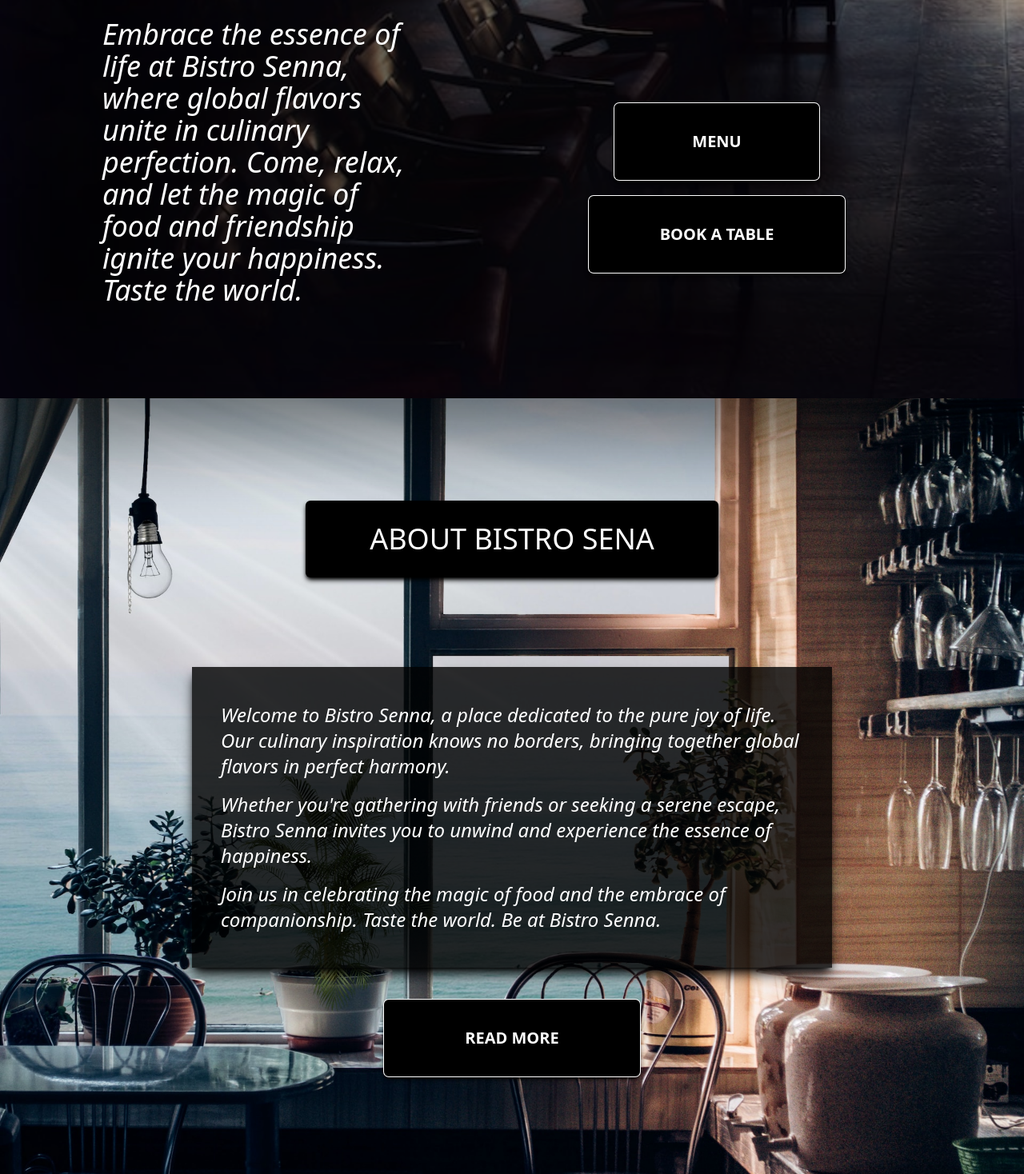
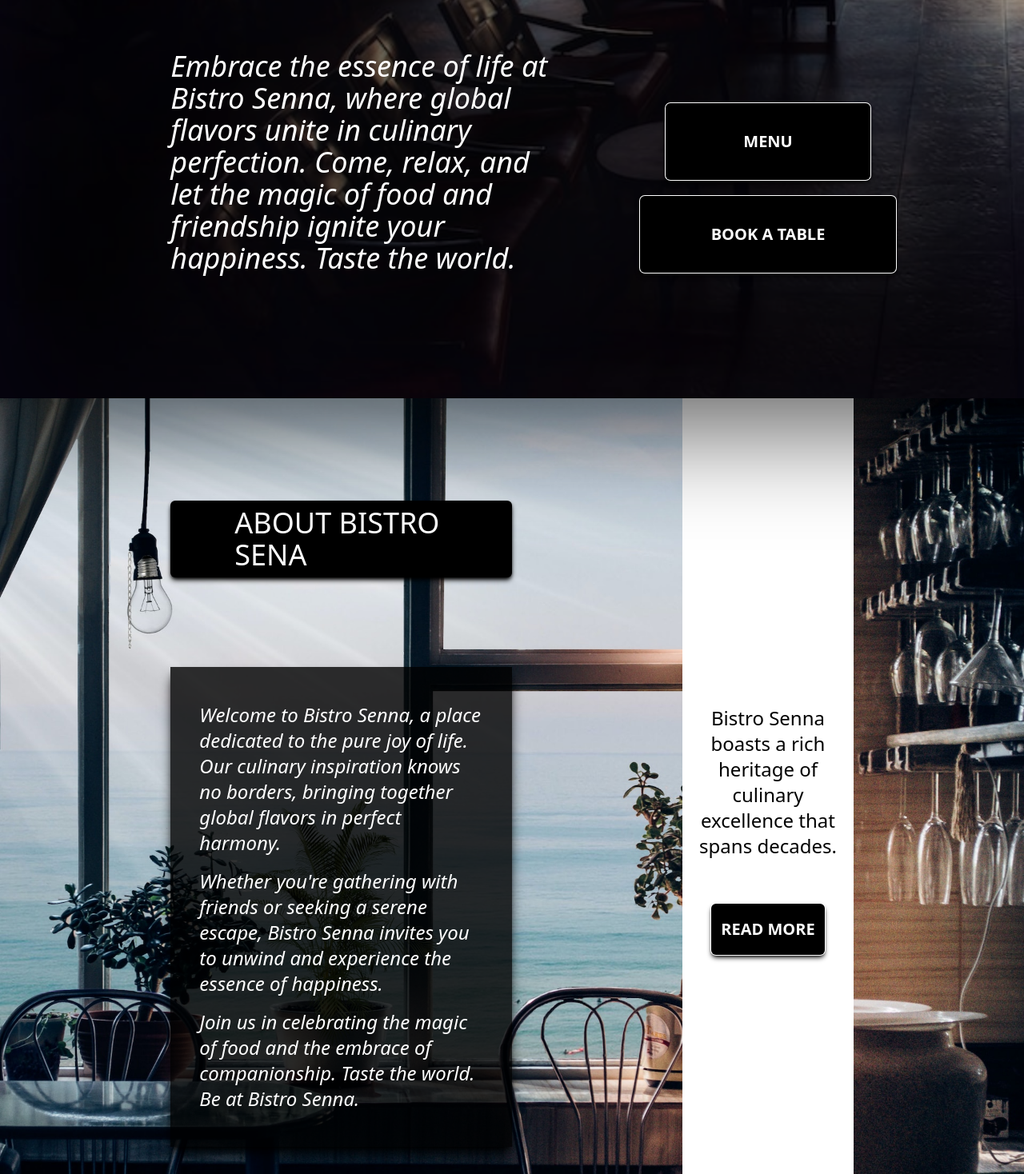
Before and after one commit to christophermorin/bistro_senca-v2, a Next.js app: page / in a window 1280 px wide. Shown: the part 302-1770 px from the top of the page at 80% size. Built offline with nearby package versions, Linux system fonts and the light colour scheme.

Commit message:
responsiveness

```diff
--- a/src/app/about/index.tsx
+++ b/src/app/about/index.tsx
@@ -1,16 +1,16 @@
 export function About() {
   return (
-    <div className="grid grid-cols-1 bg-about bg-no-repeat bg-cover bg-center md:bg-aboutLg md:grid-cols-6 md:px-24 md:py-32">
-      <div className="grid justify-center mt-11 lg:mt-0 md:col-span-6">
+    <div className="grid grid-cols-1 bg-about bg-no-repeat bg-cover bg-center md:bg-aboutLg md:grid-cols-6">
+      {/* <div className="md:flex flex-wrap md:justify-around md:col-span-6"> */}
+        <section className="md:col-span-2 md:col-start-2  md:py-32">
+      <div className="grid justify-center mt-11 lg:mt-0 md:col-span-3 md:col-start-2 md:justify-start">
         <div className="w-80 h-14 bg-black rounded-md shadow-md shadow-black  md:w-full md:h-24 md:px-20">
           <h1 className="flex justify-center items-center h-full text-white uppercase text-xl font-medium md:text-4xl">
             About Bistro Sena
           </h1>
         </div>
       </div>
-      <div className="md:flex flex-wrap md:justify-around md:col-span-6">
-        <section className="px-9">
-          <div className="grid grid-cols-1 bg-black/80 text-white italic font-thin gap-4 px-9 py-11 mt-28 mb-11 shadow-lg shadow-black md:mb-0 md:max-w-[50rem]  md:text-2xl">
+          <div className="grid grid-cols-1 bg-black/80 text-white italic font-thin gap-4 px-9 py-11 mt-28 mb-11 shadow-lg shadow-black md:mb-0 md:col-span-2  md:text-2xl">
             <p>
               Welcome to Bistro Senna, a place dedicated to the pure joy of life. Our culinary inspiration knows no borders, bringing together global flavors in perfect harmony.
             </p>
@@ -22,17 +22,17 @@ export function About() {
             </p>
           </div>
         </section>
-        <section className="grid grid-cols-1 justify-items-center items-end px-20 py-7 bg-white md:bg-inherit lg:py-0">
-          <div className="grid grid-cols-1 justify-items-center gap-5 md:gap-12">
-            <p className="text-center md:hidden md:text-white md:text-2xl md:w-80 md:mt-10">
+        <section className="grid grid-cols-1 justify-items-center items-end px-20 py-7 bg-white md:bg-white md:items-center md:col-start-5 md:col-span-1 md:p-0">
+          <div className="grid grid-cols-1 justify-items-center gap-5 md:gap-0 ">
+            <p className="text-center md:text-2xl md:row-start-2 md:text-black md:p-4">
               Bistro Senna boasts a rich heritage of culinary excellence that spans decades.
             </p>
-            <div className="flex justify-center items-center w-44 h-12 bg-black text-white font-semibold uppercase rounded-md shadow-md shadow-black ring-1 ring-white md:mt-10 md:h-24 md:w-80 md:text-xl">
+            <div className="flex justify-center items-center w-44 h-12 bg-black text-white font-semibold uppercase rounded-md shadow-md shadow-black ring-1 ring-white md:mt-10 md:h-16 md:w-2/3 md:text-xl md:row-start-3 cursor-pointer">
               Read More
             </div>
           </div>
         </section>
-      </div>
+      {/* </div> */}
     </div>
   );
 }
--- a/src/app/contact/index.tsx
+++ b/src/app/contact/index.tsx
@@ -75,7 +75,7 @@ export function Contact() {
         <p className="text-center w-2/3">
           Book your table now and embark on a culinary adventure that awaits your presence!
         </p>
-         <div className="flex justify-center items-center w-44 h-12 bg-black text-white font-semibold uppercase rounded-md shadow-md shadow-black md:h-24 md:w-80 md:text-xl">
+         <div className="flex justify-center items-center w-44 h-12 bg-black text-white font-semibold uppercase rounded-md shadow-md shadow-black md:h-24 md:w-80 md:text-xl cursor-pointer">
             Book A Table
           </div>
       </section>
--- a/src/app/footer/index.tsx
+++ b/src/app/footer/index.tsx
@@ -3,7 +3,7 @@ export function Footer () {
   return (
     <footer className="bg-black p-6 grid grid-cols-2 md:px-8 lg:px-36">
       <div className="flex items-center text-white font-semibold">
-        <ul className="flex flex-col gap-4 lg:flex-row md:gap-12">
+        <ul className="flex flex-col gap-4 lg:flex-row md:gap-12 [&>*]:cursor-pointer">
           <li>Home</li>
           <li>About</li>
           <li>Menu</li>
--- a/src/app/hero/index.tsx
+++ b/src/app/hero/index.tsx
@@ -3,8 +3,8 @@ export function Hero() {
     <main className="bg-hero h-full bg-no-repeat bg-cover bg-center pt-[42px] relative">
       <div className="bg-black/60 absolute h-full blur-3xl w-full z-10"></div>
       {/* <div className="grid grid-cols-1 grid-rows-3 md:grid-cols-2 md:grid-rows-6 z-20"> */}
-      <div className="grid grid-cols-1 h-full items-center z-20 md:grid-cols-2 lg:mx-32">
-      <section className="grid grid-cols-1 p-9 justify-items-center z-20 md:p-0 md:justify-items-start">
+      <div className="grid grid-cols-1 h-full items-center z-20 md:grid-cols-6">
+        <section className="grid grid-cols-1 p-9 justify-items-center z-20 md:col-start-2 md:col-end-5 md:p-0 md:justify-items-start">
           <div className="w-80 h-14 bg-black rounded-md md:w-96 md:h-32 md:bg-transparent">
             <h1 className="flex justify-center items-center h-full text-white text-3xl font-medium uppercase md:text-5xl md:justify-start">
               Bistro Sena
@@ -12,15 +12,17 @@ export function Hero() {
           </div>
           <div className="self-end md:w-3/4 md:mt-10">
             <p className="text-white italic font-thin text-center mt-12 md:text-4xl md:text-start md:font-extralight md:mt-0">
-            Embrace the essence of life at Bistro Senna, where global flavors unite in culinary perfection. Come, relax, and let the magic of food and friendship ignite your happiness. Taste the world.
+              Embrace the essence of life at Bistro Senna, where global flavors
+              unite in culinary perfection. Come, relax, and let the magic of
+              food and friendship ignite your happiness. Taste the world.
             </p>
           </div>
         </section>
-      <section className="grid grid-cols-1 grid-rows-6 gap-5 justify-items-center z-20">
-        <div className="self-end flex justify-center items-center w-24 h-12 bg-black text-white font-semibold uppercase rounded-md shadow-md shadow-black ring-1 ring-white row-start-4 md:h-24 md:w-64 md:text-xl">
+        <section className="grid grid-cols-1 grid-rows-4 gap-5 justify-items-center z-20 md:col-start-5">
+          <div className="flex justify-center items-center w-24 h-12 bg-black text-white font-semibold uppercase rounded-md shadow-md shadow-black ring-1 ring-white md:h-24 md:w-64 md:text-xl md:row-start-3 cursor-pointer">
             Menu
           </div>
-        <div className="self-start flex justify-center items-center w-44 h-12 bg-black text-white font-semibold uppercase rounded-md shadow-md shadow-black ring-1 ring-white  row-start-5 md:h-24 md:w-80 md:text-xl">
+          <div className="flex justify-center items-center w-44 h-12 bg-black text-white font-semibold uppercase rounded-md shadow-md shadow-black ring-1 ring-white md:h-24 md:w-80 md:text-xl md:row-start-4 cursor-pointer">
             Book a Table
           </div>
         </section>
--- a/src/components/ui/NavBar.tsx
+++ b/src/components/ui/NavBar.tsx
@@ -1,15 +1,6 @@
-"use client";
 import Image from "next/image";
-import { isMobile } from "@/utils/isMobile";
-import { useState, useEffect } from "react";
 
 export function NavBar() {
-  const [userOnMobile, setUserOnMobile] = useState<Boolean>(false);
-
-  useEffect(() => {
-    const mobile = isMobile();
-    setUserOnMobile(mobile);
-  }, [userOnMobile]);
 
   return (
     <div className="h-[42px] bg-black text-white w-full fixed z-30">
@@ -25,7 +16,7 @@ export function NavBar() {
       {/* Desktop */}
       <nav className="sm:justify-between sm:items-center sm:px-9 sm:w-full hidden sm:flex sm:h-full">
         <p className="font-bold text-2xl">Bistro Sena</p>
-        <ul className="flex uppercase font-semibold gap-4">
+        <ul className="flex uppercase font-semibold gap-4 [&>*]:cursor-pointer">
           <li>Home</li>
           <li>About</li>
           <li>Specials</li>
```
Also changed, not shown: src/app/specials/index.tsx (indentation only). Lines whose indentation alone changed are shown as unchanged.
